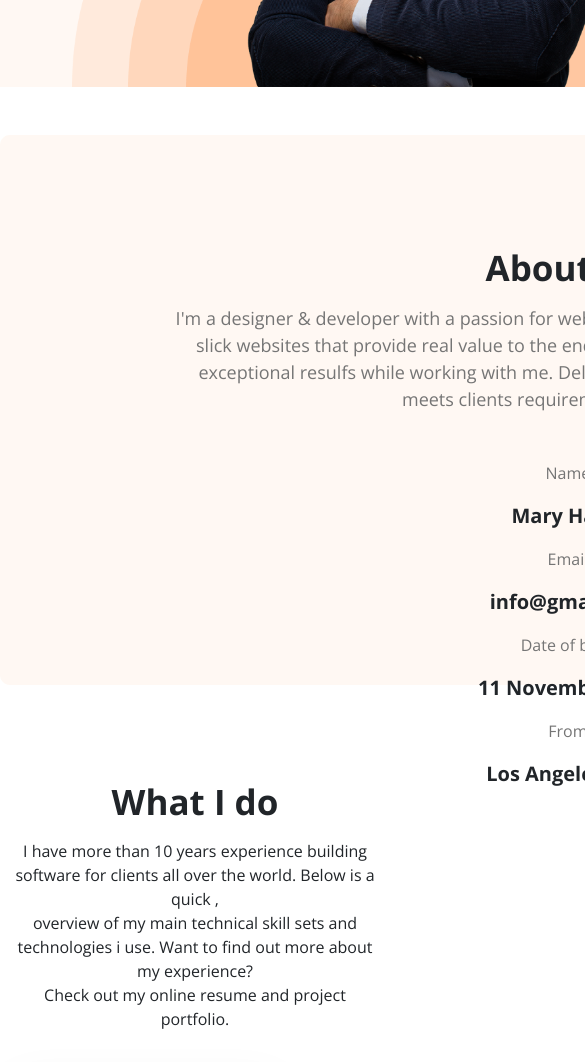
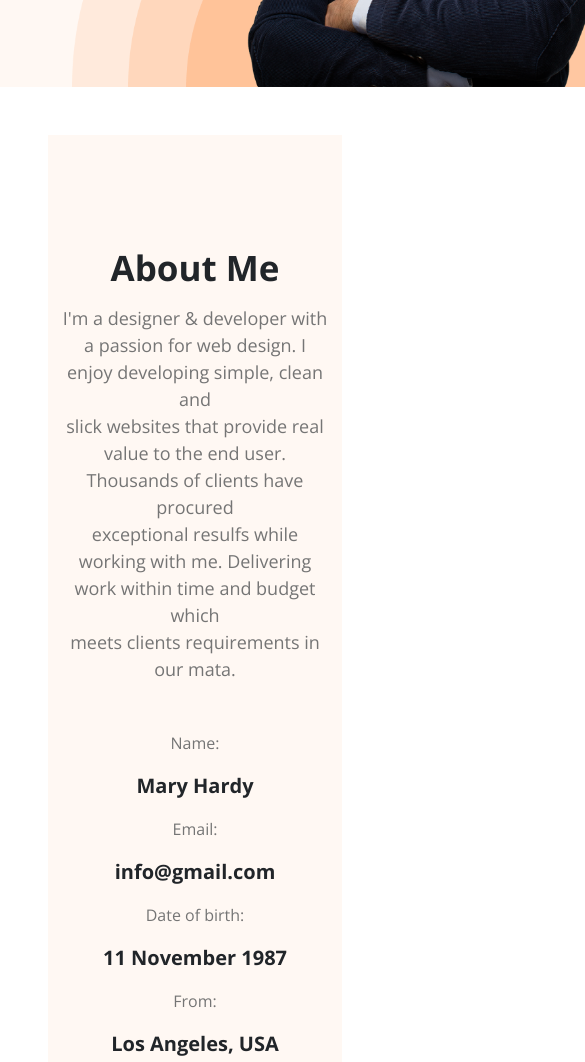
Before and after one commit to Ashfakatonu/dev-portfolio, a plain HTML site: page index.html in a window 390 px wide. Shown: the part 1160-2222 px from the top of the page, 585 px wide, since content can reach past the window. Drawn offline with nearby package versions, Linux system fonts and the light colour scheme.

Commit message:
try to make responsive without mediaquery

```diff
--- a/index.html
+++ b/index.html
@@ -85,7 +85,7 @@
     </section>
 
     <!------------------------------------------------------------ABOUT-SECTION--------------------------------------------------------->
-    <section class="about m-auto">
+    <section class="about mx-5 ">
       <div class="container text-center my-5">
         <div class="row">
           <div class="col-sm-12 col-md-12 col-lg-12 my-5">
--- a/style.css
+++ b/style.css
@@ -4,6 +4,8 @@
     box-sizing: border-box;
     font-family: 'Open Sans', sans-serif;
 }
+
+
 .btn_hire{
     background: #FD6E0A;
     color:white;
@@ -67,10 +69,8 @@
     border:none;
 }
 .about{
-    background: url(/Image/bg-about.png);
-    width: 1140px;
-    height:auto;
-    Height:550px;
+    background: #FFF8F3;
+
 
 }
 .card{
@@ -96,7 +96,7 @@ border-radius: 4px;
 }
 
 .footer{
-    background: url(/Image/footer-bg.png);
+    background:#FFF8F3;
     background-size: cover;
     height:auto;
     width:100%;
```
